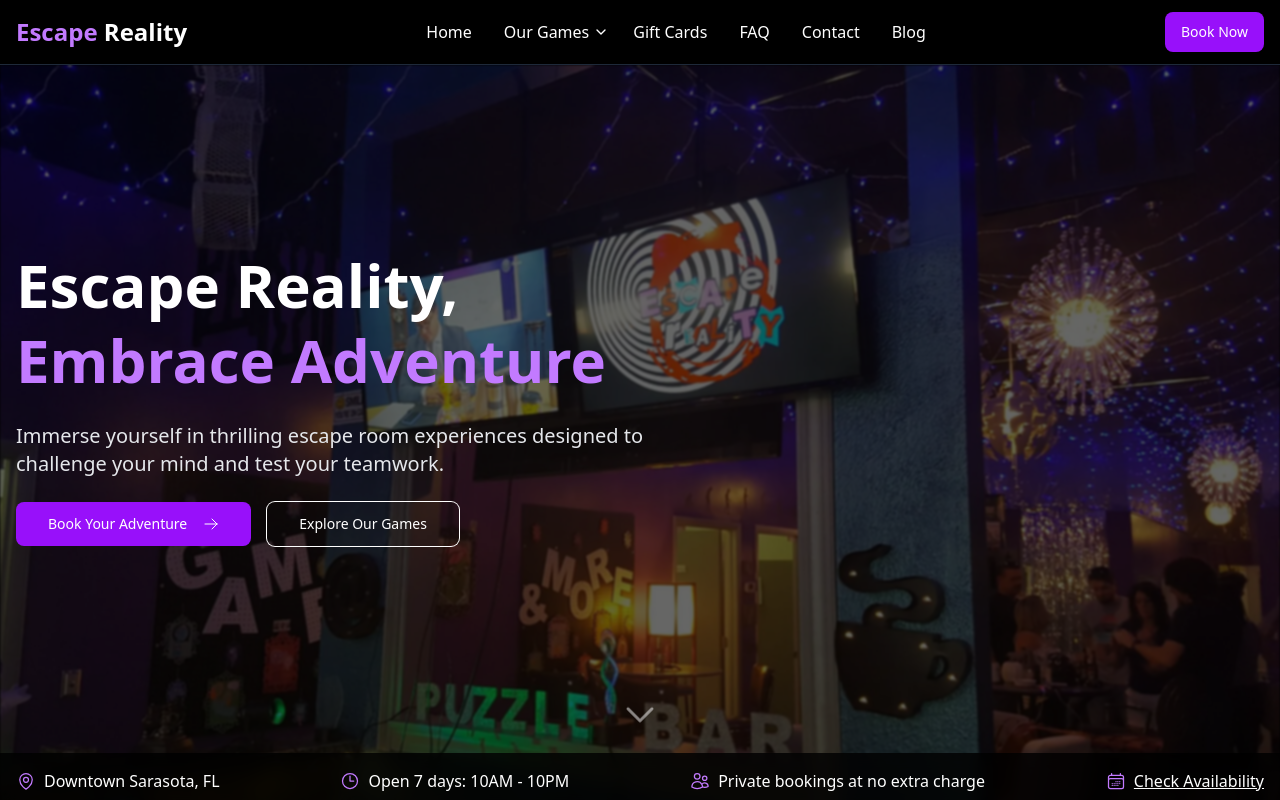
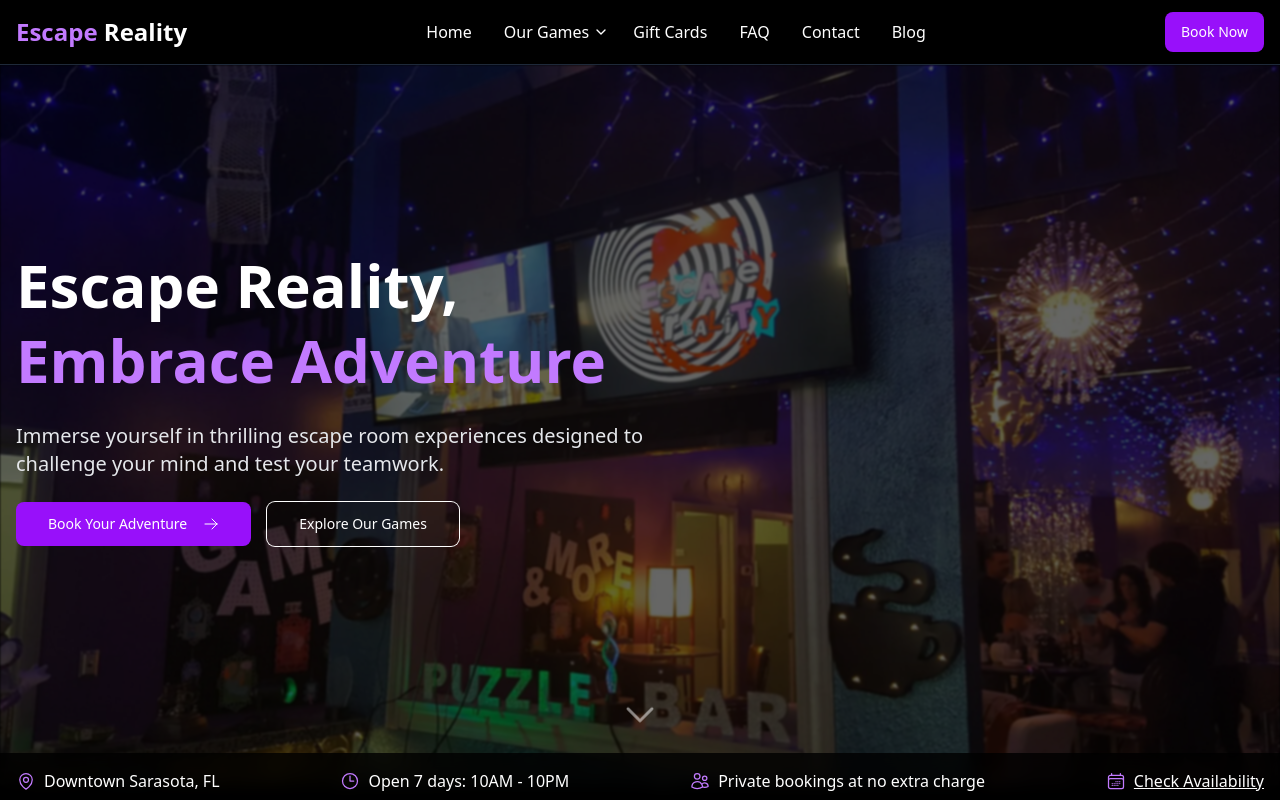
Before and after one commit to curatedcode/escape-reality, an Astro site: page / in a window 1280 px wide. Shown: the top 800 px of the page. Built offline with nearby package versions, Linux system fonts and the light colour scheme; Astro itself is replaced by a stand-in of ours.

Commit message:
fix hero image sizing

```diff
--- a/src/pages/index.astro
+++ b/src/pages/index.astro
@@ -45,7 +45,7 @@ const testimonials = [
       <img
         src="/images/hero-background.webp"
         alt="Escape room adventure"
-        class="object-cover h-full absolute blur-[1px]"
+        class="object-cover w-full absolute blur-[1px]"
       />
       <div
         class="relative -mt-14 z-20 container mx-auto px-4 h-full flex flex-col justify-center items-start md:-mt-10"
```
